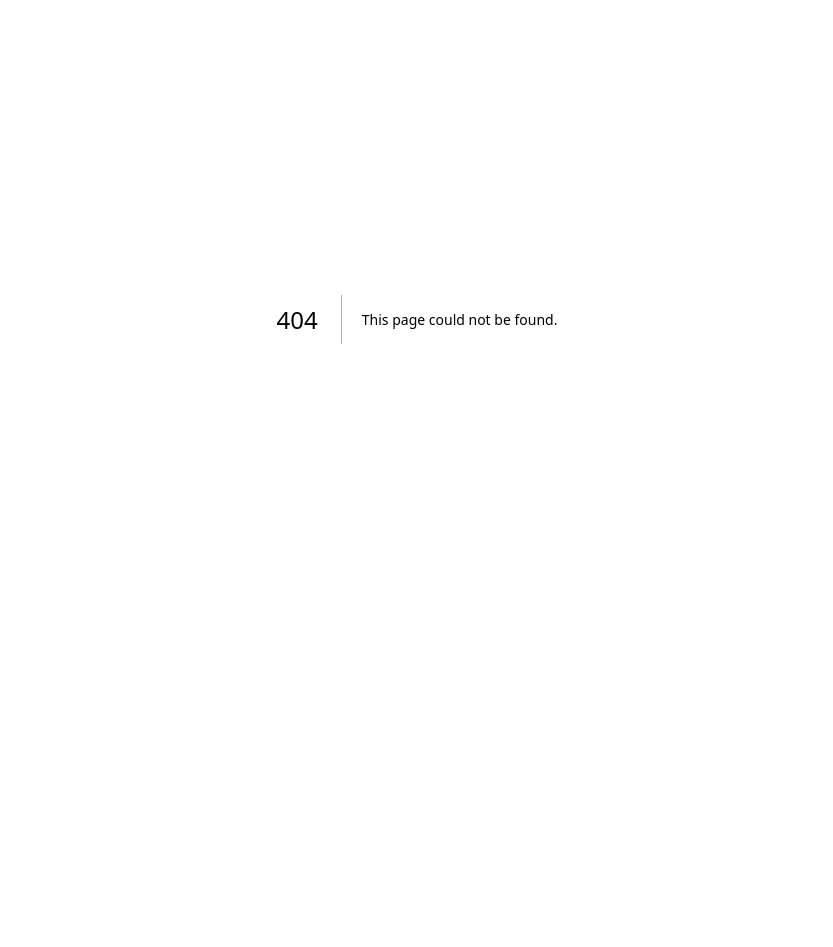
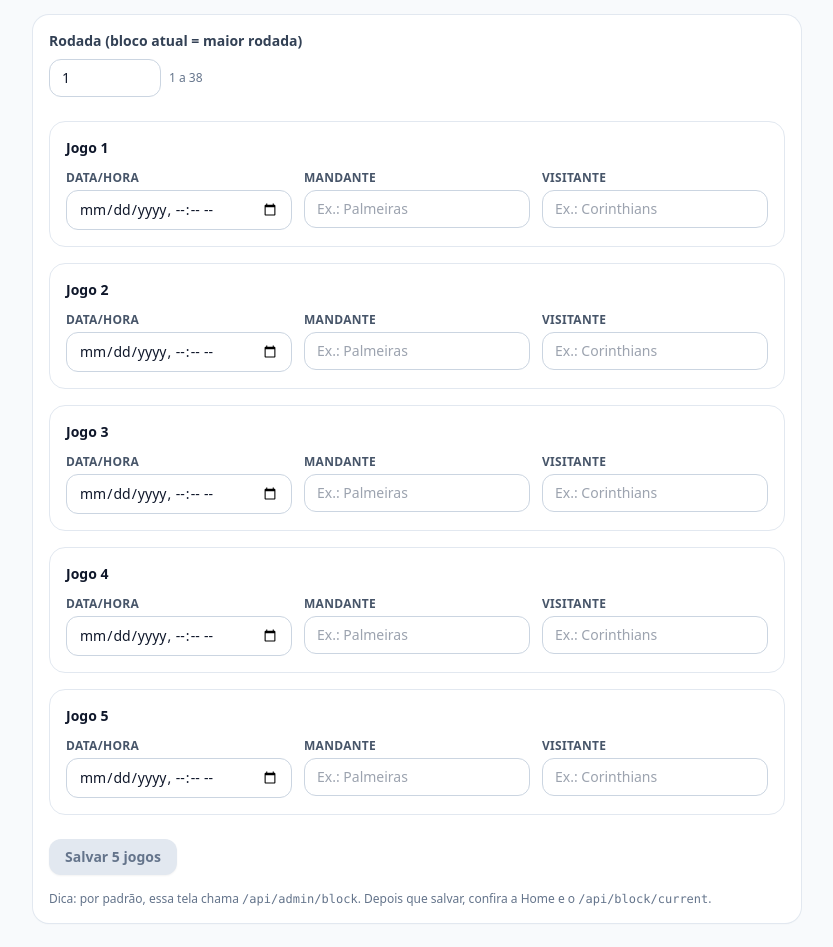
Before and after one commit to fgagliano/futpol, a Next.js app: page /admin/games in a window 1280 px wide. Before the commit this address had no page. Shown: the part 81-1028 px from the top of the page, without its empty margins (223-1056 px from the left). Before the commit the page ends 800 px from the top, so only its background shows below. Built offline with nearby package versions, Linux system fonts and the light colour scheme.

Commit message:
Create page.tsx

```diff
--- /dev/null
+++ b/app/admin/games/page.tsx
@@ -0,0 +1,206 @@
+"use client";
+
+import { useMemo, useState } from "react";
+
+type GameForm = {
+  kickoff_at: string; // datetime-local
+  team1: string;
+  team2: string;
+};
+
+function toIsoWithLocalTz(datetimeLocal: string) {
+  // datetimeLocal: "2026-01-24T00:00"
+  // Converte para ISO com timezone local do browser.
+  // Ex.: "2026-01-24T00:00:00-03:00"
+  const d = new Date(datetimeLocal);
+  const pad = (n: number) => String(n).padStart(2, "0");
+
+  const yyyy = d.getFullYear();
+  const mm = pad(d.getMonth() + 1);
+  const dd = pad(d.getDate());
+  const hh = pad(d.getHours());
+  const mi = pad(d.getMinutes());
+  const ss = "00";
+
+  const offsetMin = -d.getTimezoneOffset();
+  const sign = offsetMin >= 0 ? "+" : "-";
+  const abs = Math.abs(offsetMin);
+  const offH = pad(Math.floor(abs / 60));
+  const offM = pad(abs % 60);
+
+  return `${yyyy}-${mm}-${dd}T${hh}:${mi}:${ss}${sign}${offH}:${offM}`;
+}
+
+export default function AdminGamesPage() {
+  const [round, setRound] = useState<number>(1);
+  const [games, setGames] = useState<GameForm[]>(() =>
+    Array.from({ length: 5 }).map(() => ({
+      kickoff_at: "",
+      team1: "",
+      team2: "",
+    }))
+  );
+
+  const [busy, setBusy] = useState(false);
+  const [msg, setMsg] = useState<string | null>(null);
+
+  const canSubmit = useMemo(() => {
+    if (!round || round < 1 || round > 38) return false;
+    if (games.length !== 5) return false;
+    return games.every(
+      (g) =>
+        g.kickoff_at.trim() &&
+        g.team1.trim().length >= 2 &&
+        g.team2.trim().length >= 2
+    );
+  }, [round, games]);
+
+  function setGame(i: number, patch: Partial<GameForm>) {
+    setGames((prev) => prev.map((g, idx) => (idx === i ? { ...g, ...patch } : g)));
+  }
+
+  async function save() {
+    setBusy(true);
+    setMsg(null);
+
+    try {
+      const payload = {
+        round,
+        games: games.map((g) => ({
+          kickoff_at: toIsoWithLocalTz(g.kickoff_at),
+          team1: g.team1.trim(),
+          team2: g.team2.trim(),
+        })),
+      };
+
+      const r = await fetch("/api/admin/block", {
+        method: "POST",
+        headers: { "Content-Type": "application/json" },
+        body: JSON.stringify(payload),
+      });
+
+      const j = await r.json();
+
+      if (!r.ok) {
+        setMsg(j?.error ? `Erro: ${j.error}` : "Erro ao salvar");
+        return;
+      }
+
+      setMsg(`✅ Rodada ${round} salva com 5 jogos.`);
+    } catch (e: any) {
+      setMsg("Erro ao salvar (rede ou servidor).");
+    } finally {
+      setBusy(false);
+    }
+  }
+
+  return (
+    <main className="min-h-screen bg-slate-50 p-4 sm:p-6">
+      <div className="mx-auto max-w-3xl">
+        <div className="flex items-start justify-between gap-4">
+          <div>
+            <h1 className="text-2xl font-bold tracking-tight text-slate-900">
+              Admin — Lançar jogos
+            </h1>
+            <p className="mt-1 text-sm text-slate-600">
+              Informe a rodada e os 5 jogos (data/hora + mandante + visitante). Sem proteção por enquanto.
+            </p>
+          </div>
+        </div>
+
+        <div className="mt-4 rounded-2xl bg-white p-4 shadow-sm ring-1 ring-slate-200">
+          <label className="block text-sm font-semibold text-slate-700">
+            Rodada (bloco atual = maior rodada)
+          </label>
+          <div className="mt-2 flex items-center gap-2">
+            <input
+              type="number"
+              min={1}
+              max={38}
+              value={round}
+              onChange={(e) => setRound(parseInt(e.target.value || "1", 10))}
+              className="w-28 rounded-xl border border-slate-300 bg-white px-3 py-2 text-sm text-slate-900 focus:outline-none focus:ring-2 focus:ring-slate-900"
+            />
+            <span className="text-xs text-slate-500">1 a 38</span>
+          </div>
+
+          <div className="mt-6 space-y-4">
+            {games.map((g, i) => (
+              <div key={i} className="rounded-2xl border border-slate-200 p-4">
+                <div className="flex items-center justify-between">
+                  <div className="text-sm font-semibold text-slate-900">
+                    Jogo {i + 1}
+                  </div>
+                </div>
+
+                <div className="mt-3 grid grid-cols-1 gap-3 sm:grid-cols-3">
+                  <div>
+                    <label className="block text-xs font-semibold uppercase tracking-wide text-slate-600">
+                      Data/Hora
+                    </label>
+                    <input
+                      type="datetime-local"
+                      value={g.kickoff_at}
+                      onChange={(e) => setGame(i, { kickoff_at: e.target.value })}
+                      className="mt-1 w-full rounded-xl border border-slate-300 bg-white px-3 py-2 text-sm text-slate-900 focus:outline-none focus:ring-2 focus:ring-slate-900"
+                    />
+                  </div>
+
+                  <div>
+                    <label className="block text-xs font-semibold uppercase tracking-wide text-slate-600">
+                      Mandante
+                    </label>
+                    <input
+                      value={g.team1}
+                      onChange={(e) => setGame(i, { team1: e.target.value })}
+                      placeholder="Ex.: Palmeiras"
+                      className="mt-1 w-full rounded-xl border border-slate-300 bg-white px-3 py-2 text-sm text-slate-900 focus:outline-none focus:ring-2 focus:ring-slate-900"
+                    />
+                  </div>
+
+                  <div>
+                    <label className="block text-xs font-semibold uppercase tracking-wide text-slate-600">
+                      Visitante
+                    </label>
+                    <input
+                      value={g.team2}
+                      onChange={(e) => setGame(i, { team2: e.target.value })}
+                      placeholder="Ex.: Corinthians"
+                      className="mt-1 w-full rounded-xl border border-slate-300 bg-white px-3 py-2 text-sm text-slate-900 focus:outline-none focus:ring-2 focus:ring-slate-900"
+                    />
+                  </div>
+                </div>
+              </div>
+            ))}
+          </div>
+
+          <div className="mt-6 flex flex-col gap-3 sm:flex-row sm:items-center sm:justify-between">
+            <button
+              onClick={save}
+              disabled={!canSubmit || busy}
+              className={[
+                "rounded-xl px-4 py-2 text-sm font-semibold shadow-sm",
+                canSubmit && !busy
+                  ? "bg-slate-900 text-white hover:bg-slate-800"
+                  : "bg-slate-200 text-slate-500 cursor-not-allowed",
+              ].join(" ")}
+            >
+              {busy ? "Salvando…" : "Salvar 5 jogos"}
+            </button>
+
+            {msg && (
+              <div className="text-sm text-slate-700">
+                {msg}
+              </div>
+            )}
+          </div>
+
+          <div className="mt-4 text-xs text-slate-500">
+            Dica: por padrão, essa tela chama <code>/api/admin/block</code>.
+            Depois que salvar, confira a Home e o <code>/api/block/current</code>.
+          </div>
+        </div>
+      </div>
+    </main>
+  );
+}
```
